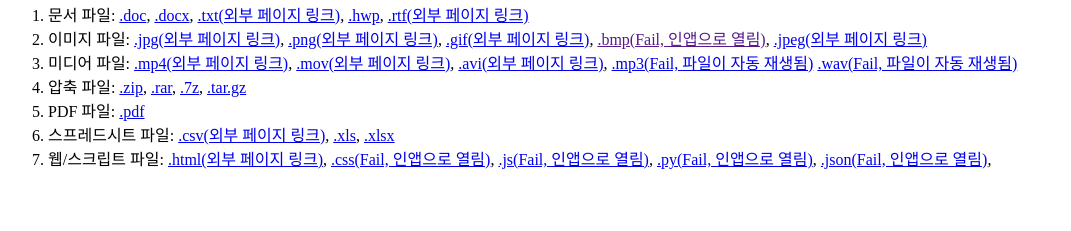
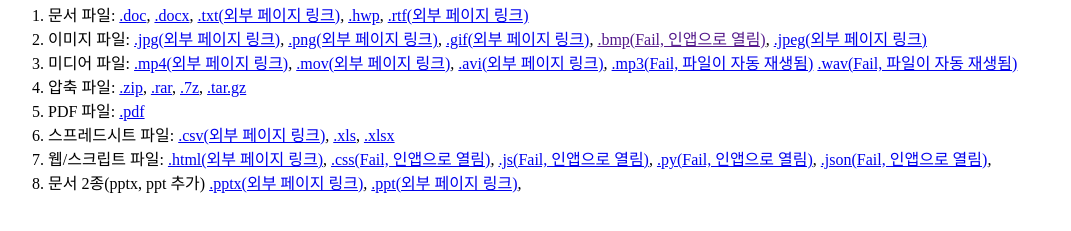
Before and after one commit to NaverAppQA/download-test-0425, a plain HTML site: page index.html in a window 1280 px wide. Shown: the part 87-318 px from the top of the page, without its empty margins (0-1071 px from the left). Drawn offline with Linux system fonts and the light colour scheme.

Commit message:
Update index.html

```diff
--- a/index.html
+++ b/index.html
@@ -56,6 +56,12 @@
       <a href="download_test_samples/sample.py" download="download_test_samples/sample.py">.py(Fail, 인앱으로 열림)</a>,
       <a href="download_test_samples/sample.json" download="download_test_samples/sample.json">.json(Fail, 인앱으로 열림)</a>,
     </li>
+    <li>
+      문서 2종(pptx, ppt 추가)
+      <a href="https://blog.kakaocdn.net/dn/bsr4yp/btq9pDahIy5/wWYqOwFXDJGr2az1K5p1WK/%EC%BA%90%EC%B9%98%ED%8B%B0%EB%8B%88%ED%95%91%20%EC%83%89%EC%B9%A0%EA%B3%B5%EB%B6%80%20%EB%8F%84%EC%95%88.pptx?attach=1&knm=tfile.pptx">.pptx(외부 페이지 링크)</a>,
+      <a href="https://blog.kakaocdn.net/dn/cSs7Kw/btr0okkFye1/fxg3T06f3FR30p0RSgwWRK/%EB%8B%B9%EC%8B%A0%EC%9D%80%20%EC%8B%9C%EA%B0%84%EC%9D%84%20%EB%9A%AB%EA%B3%A0%20%EC%9D%B4%20%EB%95%85%20%EA%B0%80%EC%9A%B4%EB%8D%B0%20%EC%98%A4%EC%85%A8%EB%84%A4%20%EC%9A%B0%EB%A6%AC%20%EC%97%86%EB%8A%94%20%ED%95%98%EB%8A%98%20%EC%9B%90%EC%B9%98%20%EC%95%8A%EC%95%84.PPT?attach=1&knm=tfile.PPT">.ppt(외부 페이지 링크)</a>,
+     </li>
+
   </ol>
 </body>
 </html>
```
